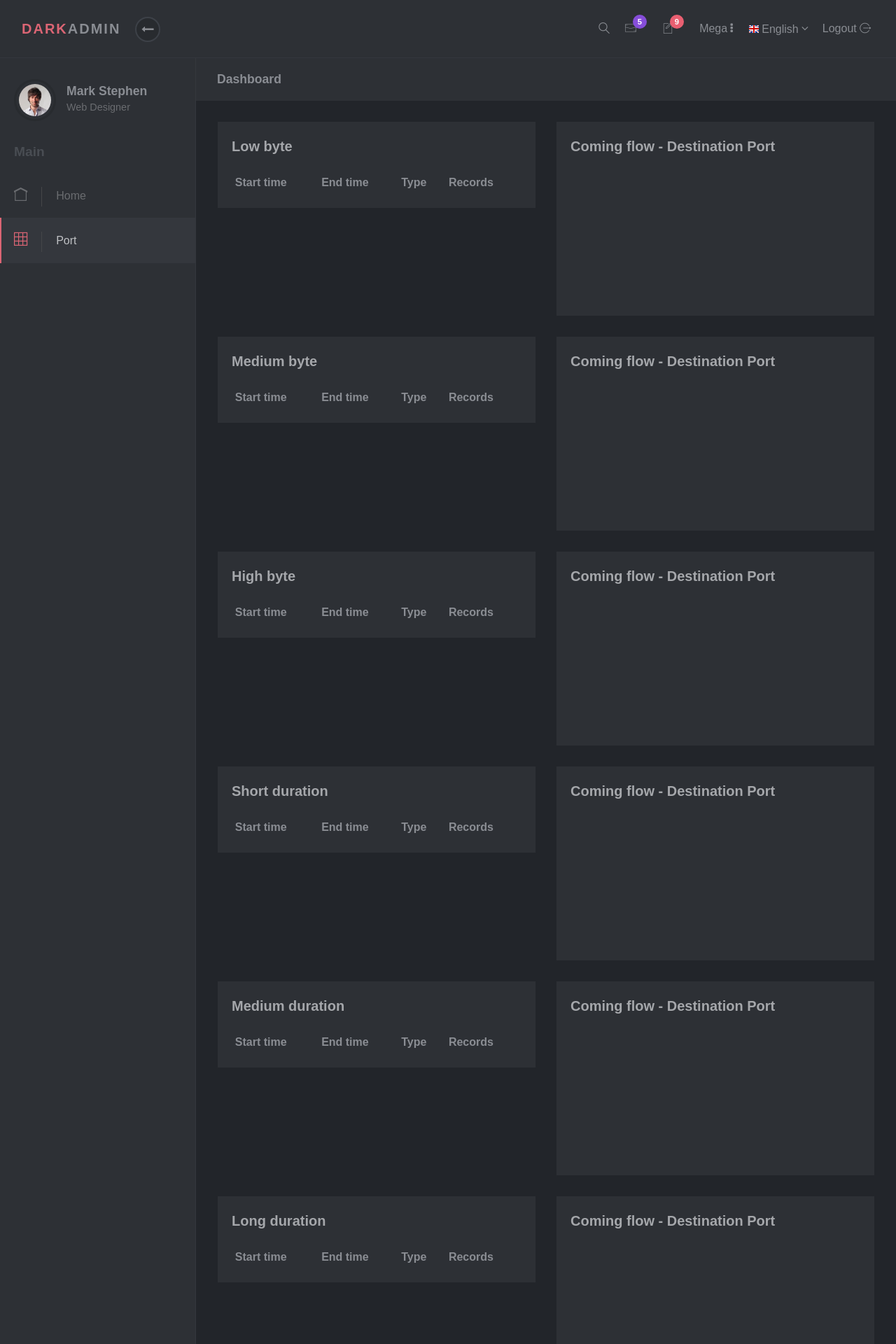
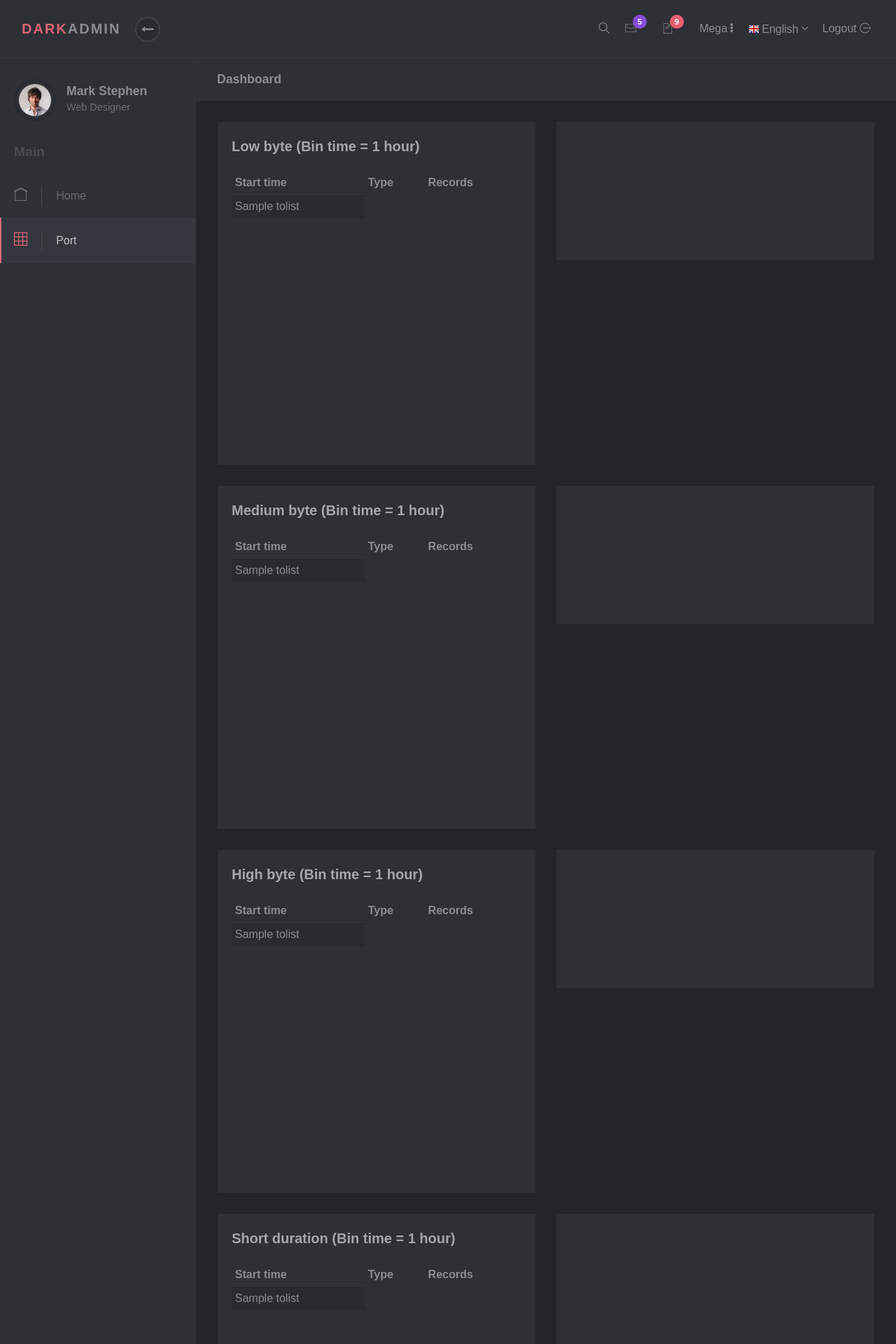
Before and after one commit to HuynhLeHoang/DoAn, a Flask app: template templates/singlepathOverall.html in a window 1280 px wide. Shown: the top 1920 px of the page at 70% size. Run offline with Flask 2, Linux system fonts and the light colour scheme; the template is opened without the code that fills it: most values are stand-ins (such as "Sample title", 1, 10 or a date in 2020); lists and menus that the app fills with data are empty; a map, chart or similar area stays blank; parts of the project's set-up code (start-up, migrations or seed data) failed here and were passed over; some libraries are stand-ins or nearby versions.

Commit message:
draw chart byte duration

```diff
--- a/templates/singlepathOverall.html
+++ b/templates/singlepathOverall.html
@@ -199,22 +199,19 @@
             <div class="row">
               <div class="col-lg-6">
                 <div class="block">
-                  <div class="title"><strong>Low byte</strong></div>
-                  <div class="table-responsive">
+                  <div class="title"><strong>Low byte (Bin time = 1 hour)</strong></div>
+                  <div class="table-responsive" style="overflow: scroll; height: 400px;">
                     <table class="table table-striped table-sm">
                       <thead>
                         <tr>
                           <th>Start time</th>
-                          <th>End time</th>
+
                           <th>Type</th>
                           <th>Records</th>
                         </tr>
                       </thead>
                       <tbody>
-                        {% for x in lowbyte.values.tolist() %}
-                          {% if lowbyte.values.tolist().index(x) == 1 %}
-
-                          {% else %}
+                        {% for x in lowbyte.Table.values.tolist() %}
                           <tr>
                             {% for y in x %}
 
@@ -222,7 +219,124 @@
 
                             {% endfor %}
                           </tr>
-                          {% endif %}
+
+                        {% endfor %}
+                      </tbody>
+                    </table>
+                  </div>
+                </div>
+              </div>
+              <div class='col-lg-6'>
+                <div class="bar-chart block no-margin-bottom">
+                  <canvas id="barchart0"></canvas>
+                </div>
+              </div>
+            </div>
+          </div>
+        </section>
+        <section class="no-padding-bottom">
+          <div class="container-fluid">
+            <div class="row">
+              <div class="col-lg-6">
+                <div class="block">
+                  <div class="title"><strong>Medium byte (Bin time = 1 hour)</strong></div>
+                  <div class="table-responsive" style="overflow: scroll; height: 400px;">
+                    <table class="table table-striped table-sm">
+                      <thead>
+                        <tr>
+                          <th>Start time</th>
+
+                          <th>Type</th>
+                          <th>Records</th>
+                        </tr>
+                      </thead>
+                      <tbody>
+                        {% for x in medbyte.Table.values.tolist() %}
+                        <tr>
+                          {% for y in x %}
+
+                            <td>{{y}}</td>
+
+                          {% endfor %}
+                        </tr>
+                        {% endfor %}
+                      </tbody>
+                    </table>
+                  </div>
+                </div>
+              </div>
+              <div class='col-lg-6'>
+                <div class="bar-chart block no-margin-bottom">
+                  <canvas id="barchart1"></canvas>
+                </div>
+              </div>
+            </div>
+          </div>
+        </section>
+        <section class="no-padding-bottom">
+          <div class="container-fluid">
+            <div class="row">
+              <div class="col-lg-6">
+                <div class="block">
+                  <div class="title"><strong>High byte (Bin time = 1 hour)</strong></div>
+                  <div class="table-responsive" style="overflow: scroll; height: 400px;">
+                    <table class="table table-striped table-sm">
+                      <thead>
+                        <tr>
+                          <th>Start time</th>
+
+                          <th>Type</th>
+                          <th>Records</th>
+                        </tr>
+                      </thead>
+                      <tbody>
+                        {% for x in highbyte.Table.values.tolist() %}
+                        <tr>
+                          {% for y in x %}
+
+                            <td>{{y}}</td>
+
+                          {% endfor %}
+                        </tr>
+                        {% endfor %}
+                      </tbody>
+                    </table>
+                  </div>
+                </div>
+              </div>
+              <div class='col-lg-6'>
+                <div class="bar-chart block no-margin-bottom">
+                  <canvas id="barchart2"></canvas>
+                </div>
+              </div>
+            </div>
+          </div>
+        </section>
+        <section class="no-padding-bottom">
+          <div class="container-fluid">
+            <div class="row">
+              <div class="col-lg-6">
+                <div class="block">
+                  <div class="title"><strong>Short duration (Bin time = 1 hour)</strong></div>
+                  <div class="table-responsive" style="overflow: scroll; height: 400px;">
+                    <table class="table table-striped table-sm">
+                      <thead>
+                        <tr>
+                          <th>Start time</th>
+
+                          <th>Type</th>
+                          <th>Records</th>
+                        </tr>
+                      </thead>
+                      <tbody>
+                        {% for x in shortduration.Table.values.tolist() %}
+                        <tr>
+                          {% for y in x %}
+
+                            <td>{{y}}</td>
+
+                          {% endfor %}
+                        </tr>
                         {% endfor %}
                       </tbody>
                     </table>
@@ -231,9 +345,8 @@
               </div>
               <div class='col-lg-6'>
                 <div class="pie-chart chart block">
-                  <div class="title"><strong>Coming flow - Destination Port</strong></div>
-                  <div class="pie-chart chart margin-bottom-sm">
-                    <canvas id="topCDPChart"></canvas>
+                  <div class="bar-chart block no-margin-bottom">
+                    <canvas id="barchart3"></canvas>
                   </div>
                 </div>
               </div>
@@ -245,22 +358,19 @@
             <div class="row">
               <div class="col-lg-6">
                 <div class="block">
-                  <div class="title"><strong>Medium byte</strong></div>
-                  <div class="table-responsive">
+                  <div class="title"><strong>Medium duration (Bin time = 1 hour)</strong></div>
+                  <div class="table-responsive" style="overflow: scroll; height: 400px;">
                     <table class="table table-striped table-sm">
                       <thead>
                         <tr>
                           <th>Start time</th>
-                          <th>End time</th>
+
                           <th>Type</th>
                           <th>Records</th>
                         </tr>
                       </thead>
                       <tbody>
-                        {% for x in medbyte.values.tolist() %}
-                          {% if medbyte.values.tolist().index(x) == 1 %}
-
-                          {% else %}
+                        {% for x in medduration.Table.values.tolist() %}
                         <tr>
                           {% for y in x %}
 
@@ -268,7 +378,6 @@
 
                           {% endfor %}
                         </tr>
-                          {% endif %}
                         {% endfor %}
                       </tbody>
                     </table>
@@ -277,9 +386,8 @@
               </div>
               <div class='col-lg-6'>
                 <div class="pie-chart chart block">
-                  <div class="title"><strong>Coming flow - Destination Port</strong></div>
-                  <div class="pie-chart chart margin-bottom-sm">
-                    <canvas id="topCDPChart"></canvas>
+                  <div class="bar-chart block no-margin-bottom">
+                    <canvas id="barchart4"></canvas>
                   </div>
                 </div>
               </div>
@@ -291,22 +399,19 @@
             <div class="row">
               <div class="col-lg-6">
                 <div class="block">
-                  <div class="title"><strong>High byte</strong></div>
-                  <div class="table-responsive">
+                  <div class="title"><strong>Long duration (Bin time = 1 hour)</strong></div>
+                  <div class="table-responsive" style="overflow: scroll; height: 400px;">
                     <table class="table table-striped table-sm">
                       <thead>
                         <tr>
                           <th>Start time</th>
-                          <th>End time</th>
+
                           <th>Type</th>
                           <th>Records</th>
                         </tr>
                       </thead>
                       <tbody>
-                        {% for x in highbyte.values.tolist() %}
-                          {% if highbyte.values.tolist().index(x) == 1 %}
-
-                          {% else %}
+                        {% for x in longduration.Table.values.tolist() %}
                         <tr>
                           {% for y in x %}
 
@@ -314,7 +419,6 @@
 
                           {% endfor %}
                         </tr>
-                          {% endif %}
                         {% endfor %}
                       </tbody>
                     </table>
@@ -323,147 +427,8 @@
               </div>
               <div class='col-lg-6'>
                 <div class="pie-chart chart block">
-                  <div class="title"><strong>Coming flow - Destination Port</strong></div>
-                  <div class="pie-chart chart margin-bottom-sm">
-                    <canvas id="topCDPChart"></canvas>
-                  </div>
-                </div>
-              </div>
-            </div>
-          </div>
-        </section>
-        <section class="no-padding-bottom">
-          <div class="container-fluid">
-            <div class="row">
-              <div class="col-lg-6">
-                <div class="block">
-                  <div class="title"><strong>Short duration</strong></div>
-                  <div class="table-responsive">
-                    <table class="table table-striped table-sm">
-                      <thead>
-                        <tr>
-                          <th>Start time</th>
-                          <th>End time</th>
-                          <th>Type</th>
-                          <th>Records</th>
-                        </tr>
-                      </thead>
-                      <tbody>
-                        {% for x in shortduration.values.tolist() %}
-                          {% if shortduration.values.tolist().index(x) == 1 %}
-
-                          {% else %}
-                          <tr>
-                            {% for y in x %}
-
-                              <td>{{y}}</td>
-
-                            {% endfor %}
-                          </tr>
-                          {% endif %}
-                        {% endfor %}
-                      </tbody>
-                    </table>
-                  </div>
-                </div>
-              </div>
-              <div class='col-lg-6'>
-                <div class="pie-chart chart block">
-                  <div class="title"><strong>Coming flow - Destination Port</strong></div>
-                  <div class="pie-chart chart margin-bottom-sm">
-                    <canvas id="topCDPChart"></canvas>
-                  </div>
-                </div>
-              </div>
-            </div>
-          </div>
-        </section>
-        <section class="no-padding-bottom">
-          <div class="container-fluid">
-            <div class="row">
-              <div class="col-lg-6">
-                <div class="block">
-                  <div class="title"><strong>Medium duration</strong></div>
-                  <div class="table-responsive">
-                    <table class="table table-striped table-sm">
-                      <thead>
-                        <tr>
-                          <th>Start time</th>
-                          <th>End time</th>
-                          <th>Type</th>
-                          <th>Records</th>
-                        </tr>
-                      </thead>
-                      <tbody>
-                        {% for x in medduration.values.tolist() %}
-                          {% if medduration.values.tolist().index(x) == 1 %}
-
-                          {% else %}
-                          <tr>
-                            {% for y in x %}
-
-                              <td>{{y}}</td>
-
-                            {% endfor %}
-                          </tr>
-                          {% endif %}
-                        {% endfor %}
-                      </tbody>
-                    </table>
-                  </div>
-                </div>
-              </div>
-              <div class='col-lg-6'>
-                <div class="pie-chart chart block">
-                  <div class="title"><strong>Coming flow - Destination Port</strong></div>
-                  <div class="pie-chart chart margin-bottom-sm">
-                    <canvas id="topCDPChart"></canvas>
-                  </div>
-                </div>
-              </div>
-            </div>
-          </div>
-        </section>
-        <section class="no-padding-bottom">
-          <div class="container-fluid">
-            <div class="row">
-              <div class="col-lg-6">
-                <div class="block">
-                  <div class="title"><strong>Long duration</strong></div>
-                  <div class="table-responsive">
-                    <table class="table table-striped table-sm">
-                      <thead>
-                        <tr>
-                          <th>Start time</th>
-                          <th>End time</th>
-                          <th>Type</th>
-                          <th>Records</th>
-                        </tr>
-                      </thead>
-                      <tbody>
-                        {% for x in longduration.values.tolist() %}
-                          {% if longduration.values.tolist().index(x) == 1 %}
-
-                          {% else %}
-                            <tr>
-                              {% for y in x %}
-
-                                <td>{{y}}</td>
-
-                              {% endfor %}
-                            </tr>
-                          {% endif %}
-                        {% endfor %}
-                      </tbody>
-                    </table>
-                  </div>
-                </div>
-              </div>
-              <div class='col-lg-6'>
-                <div class="pie-chart chart block">
-                  <div class="title"><strong>Coming flow - Destination Port</strong></div>
-                  <div class="pie-chart chart margin-bottom-sm">
-                    <canvas id="topCDPChart"></canvas>
+                  <div class="bar-chart block no-margin-bottom">
+                    <canvas id="barchart5"></canvas>
                   </div>
                 </div>
               </div>
@@ -492,10 +457,13 @@
         <!--chart render-->
         {% block code %}
         <script>
-          {{topCDPChart|safe}}
-          {{topCSPChart|safe}}
-          {{topODPChart|safe}}
-          {{topOSPChart|safe}}
+        {{byte_duration_charts[0]|safe}}
+        {{byte_duration_charts[1]|safe}}
+        {{byte_duration_charts[2]|safe}}
+        {{byte_duration_charts[3]|safe}}
+        {{byte_duration_charts[4]|safe}}
+        {{byte_duration_charts[5]|safe}}
+
         </script>
         {% endblock code %}
   </body>
```
Also changed, not shown: DoAn.py (+66 -8 lines), SinglePath.py (+14 -14 lines). Lines whose indentation alone changed are shown as unchanged.
